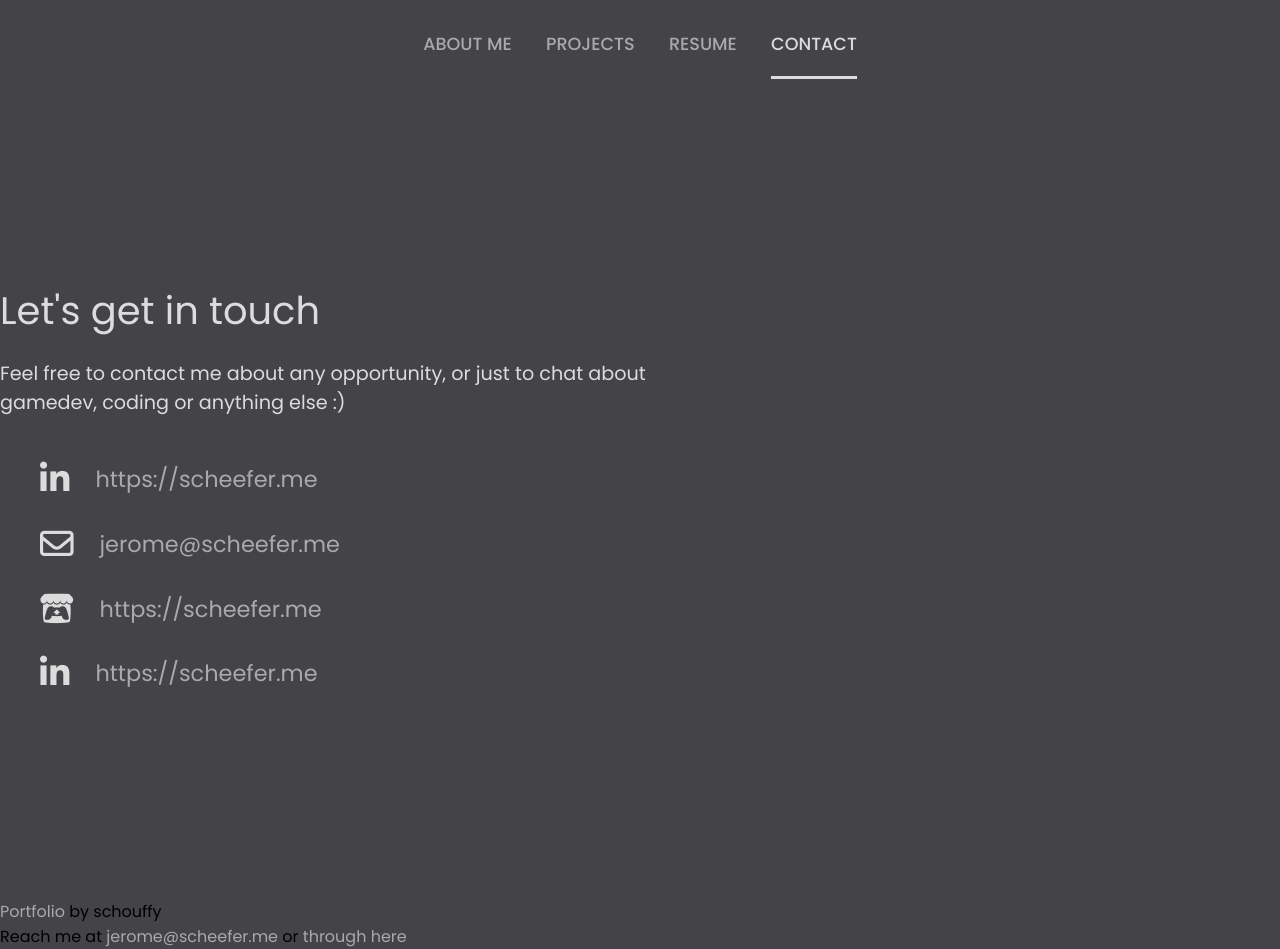
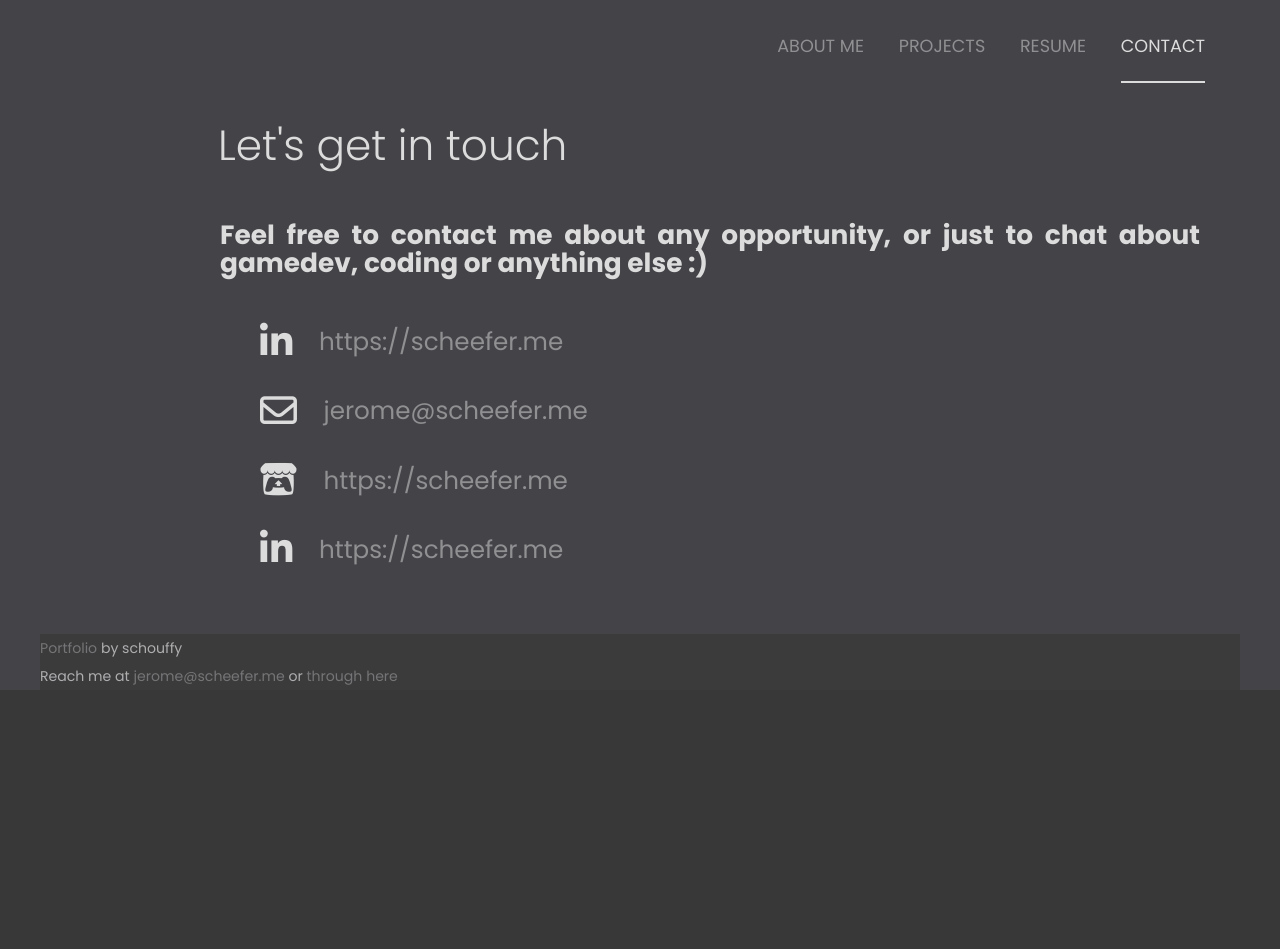
Before and after one commit to KLQUInfinity/KLQUInfinity.github.io, a plain HTML site: page index.html in a window 1280 px wide. After the commit the page ends 800 px from the top, so only its background shows below. Drawn offline with Linux system fonts and the light colour scheme.

Commit message:
some modify

```diff
--- a/index.html
+++ b/index.html
@@ -14,7 +14,7 @@
 <body>
     <div id="app">
         <div class="header">
-            <div class="navigation">
+            <div id="navigation" class="navigation">
                 <a class="tablink" onclick="openPage('AboutMe',this)">ABOUT ME</a>
                 <a class="tablink" onclick="openPage('Projects',this)">PROJECTS</a>
                 <a class="tablink" onclick="openPage('Resume',this) ">RESUME</a>
@@ -208,7 +208,7 @@
 
             <div id="Contact" class="tabcontent">
                 <div>
-                    <h1>Let's get in touch</h1>
+                    <h1 data-v-555694be="">Let's get in touch</h1>
                     <h2 style="margin-bottom: 40px;">
                         Feel free to contact me about any opportunity, or just to chat about gamedev, coding or anything
                         else :)
--- a/script.js
+++ b/script.js
@@ -1,17 +1,18 @@
 function openPage(pageName, elmnt) {
-    var i, tabcontent, tablinks;
+    var i, tabcontent;
     tabcontent = document.getElementsByClassName("tabcontent");
     for (i = 0; i < tabcontent.length; i++) {
         tabcontent[i].style.display = "none";
     }
-    tablinks = document.getElementsByClassName("tablink");
-    for (i = 0; i < tablinks.length; i++) {
-        tablinks[i].style.color = "#aaaaaa";
-        tablinks[i].style.borderBottom = "3px solid transparent"
+    var nav = document.getElementById("navigation");
+    for (const child of nav.children) {
+        if (child.className == "activtablink") {
+            child.classList.replace("activtablink", "tablink")
+        }
     }
+
     document.getElementById(pageName).style.display = "block";
-    elmnt.style.color = "#dcdcdc";
-    elmnt.style.borderBottom = "3px solid #dcdcdc"
+    elmnt.classList.replace("tablink", "activtablink");
 }
 
 // Get the element with id="defaultOpen" and click on it
--- a/style.css
+++ b/style.css
@@ -9,30 +9,75 @@
 }
 
 body {
-    background-color: #434348;
+    margin: 0;
+    background-color: #383838;
+    display: block;
 }
 
-header {
+div {
+    display: block;
+    unicode-bidi: isolate;
+}
+
+a {
+    color: #dcdcdc;
+    text-decoration: none;
+    opacity: .5;
+    cursor: pointer;
+}
+
+a:hover {
+    opacity: 1;
+}
+
+h1 {
+    display: block;
+    font-size: 2em;
+    margin-block-start: 0.67em;
+    margin-block-end: 0.67em;
+    margin-inline-start: 0px;
+    margin-inline-end: 0px;
+    font-weight: bold;
+    unicode-bidi: isolate;
+}
+
+h1[data-v-555694be] {
+    text-align: left;
+    font-size: 2.4em;
+    font-weight: 300;
+    margin-left: -2px;
+    margin-top: .67em;
+    margin-bottom: 60px;
+    line-height: .7em;
+}
+
+#app {
+    text-align: left;
+    line-height: 1.8em;
     background-color: #434348;
+    color: #dcdcdc;
+    font-family: Karla, Helvetica, Arial, sans-serif;
+    -webkit-font-smoothing: antialiased;
+    -moz-osx-font-smoothing: grayscale;
+    font-size: 1.1em;
+    line-height: 1.6em;
+    text-align: justify;
+}
+
+.header {
     width: 100%;
-    position: fixed;
-    z-index: 999;
+    max-width: 1200px;
+    margin: 0 auto;
 }
 
 .navigation {
+    text-align: right;
     padding: 20px;
-    text-align: center;
     line-height: 3em;
 }
 
 .navigation a {
-    cursor: pointer;
-    text-decoration: none;
-    color: #aaaaaa;
     text-transform: uppercase;
-    text-align: center;
-    font-weight: 500;
-    font-size: 1.1em;
     margin-left: 15px;
     margin-right: 15px;
     padding-bottom: 8px;
@@ -40,47 +85,16 @@ header {
     display: inline-block;
 }
 
-.navigation a:hover {
-    color: #dcdcdc;
-}
-
-section {
-    padding: 100px 200px;
+.activtablink {
+    border: 0 solid #dcdcdc;
+    border-bottom-width: 2px;
+    opacity: 1;
 }
 
 .main {
-    width: 100%;
-    min-height: 100vh;
-    display: flex;
-    align-items: center;
-}
-
-.main h1 {
-    color: #dcdcdc;
-    font-size: 2.4em;
-    font-weight: 400;
-    padding-bottom: 20px;
-}
-
-.main h2 {
-    color: #dcdcdc;
-    max-width: 700px;
-    font-size: 1.2em;
-    font-weight: 400;
-}
-
-img {
-    overflow-clip-margin: content-box;
-    overflow: clip;
-}
-
-a {
-    color: #aaaaaa;
-    text-decoration: none;
-}
-
-a:hover {
-    color: #dcdcdc;
+    max-width: 1200px;
+    margin: 0 auto;
+    padding: 0 40px 40px 180px;
 }
 
 .skill-set {
@@ -89,7 +103,7 @@ a:hover {
     max-width: 230px !important;
 }
 
-.skill-set h1{
+.skill-set h1 {
     font-weight: 300;
     font-size: 1.6em;
     margin: 0;
@@ -97,7 +111,7 @@ a:hover {
     padding-bottom: 10px
 }
 
-.skill{
+.skill {
     float: left;
     border: 1px solid hsla(0, 0%, 86.3%, .44);
     padding: 2px 10px;
@@ -105,7 +119,7 @@ a:hover {
     color: #dcdcdc;
 }
 
-.contact{
+.contact {
     padding-inline-start: 40px;
     margin-block-start: 1em;
     margin-block-end: 1em;
@@ -115,7 +129,7 @@ a:hover {
     list-style: none;
 }
 
-.contact li{
+.contact li {
     line-height: 2em;
     font-size: 1.4em;
     display: list-item;
@@ -123,3 +137,13 @@ a:hover {
     unicode-bidi: isolate;
     margin-bottom: 20px;
 }
+
+.footer {
+    padding: 0;
+    background-color: #383838;
+    width: 100%;
+    font-size: .8em;
+    opacity: .7;
+    max-width: 1200px;
+    margin: 0 auto;
+}
```
